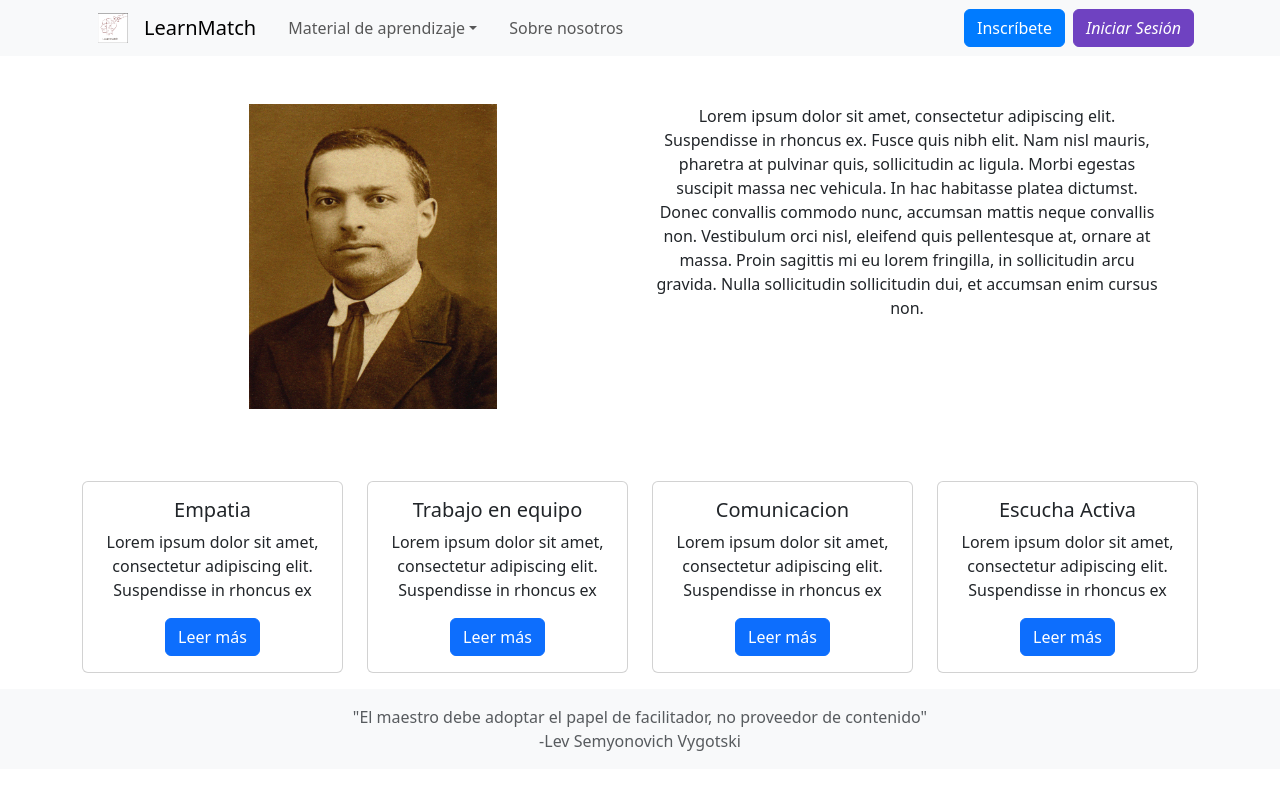
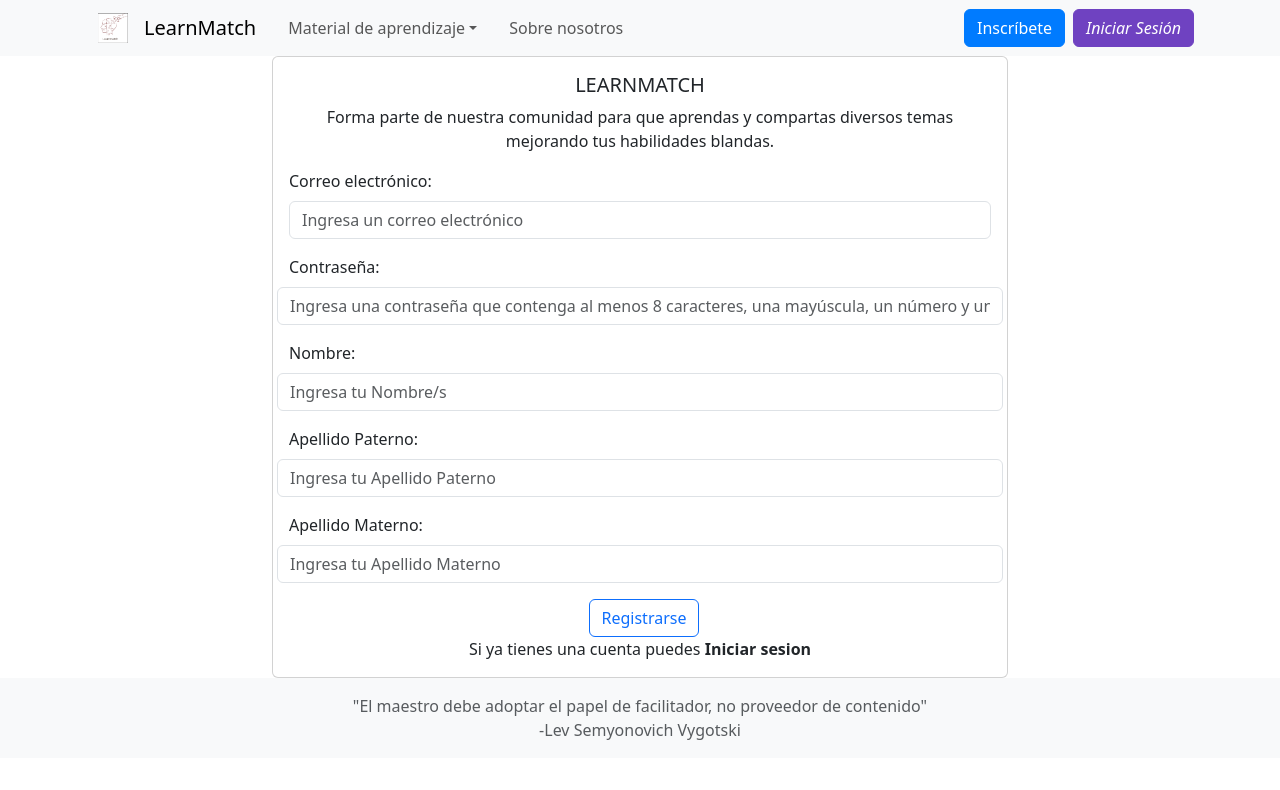
Before and after one commit to Maiketon/TT2024A029, a React (Create React App) app in the folder cliente/: page / in a window 1280 px wide. Both pictures are taken after a click on the button "Inscríbete". Shown: the top 790 px of the page. Built offline with nearby package versions, Linux system fonts and the light colour scheme.

Commit message:
Se agrega el formulario de registro

```diff
--- a/cliente/src/Componentes/BarraNavegacion.js
+++ b/cliente/src/Componentes/BarraNavegacion.js
@@ -30,7 +30,7 @@ const BarraNavegacion = ({ setVista }) =>
             <Nav.Link onClick={() => setVista('sobreNosotros')} className="mx-2" style={{ cursor: 'pointer' }}>Sobre nosotros</Nav.Link>
             </Nav>
             <Nav>
-            <Button variant="primary" className="mx-1 btn-inscribete">Inscríbete</Button>
+            <Button variant="primary"  onClick={() => setVista('inscribirse')} className="mx-1 btn-inscribete">Inscríbete</Button>
         <Button variant="outline-primary" className="mx-1 btn-iniciar-sesion">Iniciar Sesión</Button>
             </Nav>
         </Container>
--- /dev/null
+++ b/cliente/src/Componentes/FormularioInscribirse.js
@@ -0,0 +1,71 @@
+import React from 'react';
+import { Container, Row, Col, Form, Button, Card } from 'react-bootstrap';
+
+
+const FormularioInscribirse = () =>
+{
+    return (
+        <>
+        <Container>
+          <Row className="justify-content-md-center">
+            <Col md={8}>
+              <Card>
+                <Card.Body>
+                  <Card.Title>LEARNMATCH</Card.Title>
+                  <Card.Text>
+                    Forma parte de nuestra comunidad para que aprendas y compartas diversos temas mejorando tus habilidades blandas.
+                  </Card.Text>
+                  <Form>
+                    <Form.Group as={Row} className="mb-3" controlId="formBasicEmail">
+                      <Form.Label className="text-md-right text-start form-label-pe-none">Correo electrónico:</Form.Label>
+                      <Col>
+                      <Form.Control type="email" placeholder="Ingresa un correo electrónico" />
+                      </Col>
+                    </Form.Group>
+
+                    <Form.Group as={Row} className="mb-3" controlId="formBasicPassword">
+                      <Form.Label className="text-md-right text-start form-label-pe-none">Contraseña:</Form.Label>
+                      <Form.Control type="password" placeholder="Ingresa una contraseña que contenga al menos 8 caracteres, una mayúscula, un número y un carácter especial como @, #, $, etc." />
+                    </Form.Group>
+
+                    <Form.Group as={Row} className="mb-3" controlId="formBasicName">
+                      <Form.Label className="text-md-right text-start form-label-pe-none">Nombre:</Form.Label>
+                      <Form.Control type="text" placeholder="Ingresa tu Nombre/s" />
+                    </Form.Group>
+
+                    <Form.Group as={Row} className="mb-3" controlId="formBasicLastName">
+                      <Form.Label className="text-md-right text-start form-label-pe-none">Apellido Paterno:</Form.Label>
+                      <Form.Control type="text" placeholder="Ingresa tu Apellido Paterno" />
+                    </Form.Group>
+
+                    <Form.Group as={Row} className="mb-3" controlId="formBasicSecondLastName">
+                      <Form.Label className="text-md-right text-start form-label-pe-none">Apellido Materno:</Form.Label>
+                      <Form.Control type="text" placeholder="Ingresa tu Apellido Materno" />
+                    </Form.Group>
+
+                    <Container>
+                   <Col>
+                    <Button variant="outline-primary" type="submit" className="ms-2">
+                      Registrarse
+                    </Button>
+                    </Col>
+                   </Container>
+                <Container>
+                    <label style={{
+                        justifyContent: "center",
+                        textAlign: "center"
+                    }}>Si ya tienes una cuenta puedes <strong>Iniciar sesion</strong> </label>
+
+                    </Container>
+
+                  </Form>
+                </Card.Body>
+              </Card>
+            </Col>
+          </Row>
+        </Container>
+        </>
+      );
+}
+
+export default FormularioInscribirse;
--- a/cliente/src/Componentes/Principal.js
+++ b/cliente/src/Componentes/Principal.js
@@ -3,15 +3,14 @@ import React,{useState} from 'react';
 import 'bootstrap/dist/css/bootstrap.min.css';
 //import Logo from '../Utils/LearnMatchCerebro.png';
 //FRAMEWORKS DE REACT //
-import { Container, Row, Col, Card, Button} from 'react-bootstrap';
-import { Outlet } from 'react-router-dom';
-import { BrowserRouter as Router, Routes, Route } from 'react-router-dom';
-import CarruselPrinicipal from './CarruselPrincipal';
+import { Container} from 'react-bootstrap';
+
 
 //COMPONENTES//
 import BarraNavegacion from './BarraNavegacion';
 import ContenidoPrincipal from './ContenidoPrincipal';
 import SobreNosotros from './SobreNosotros';
+import FormularioInscribirse from './FormularioInscribirse';
 
 const VistaPrincipal = () => {
   const [vista, setVista] = useState('inicio'); // Estado que me permitira que componente mostrar//
@@ -22,6 +21,7 @@ const VistaPrincipal = () => {
        <ContenidoPrincipal />
       )}
       {vista === 'sobreNosotros' && <SobreNosotros />}
+      {vista ==='inscribirse' && <FormularioInscribirse/>}
       <footer className="footer mt-auto py-3 bg-light">
         <Container>
           <span className="text-muted">"El maestro debe adoptar el papel de facilitador, no proveedor de contenido" <br/> -Lev Semyonovich Vygotski </span>
```
